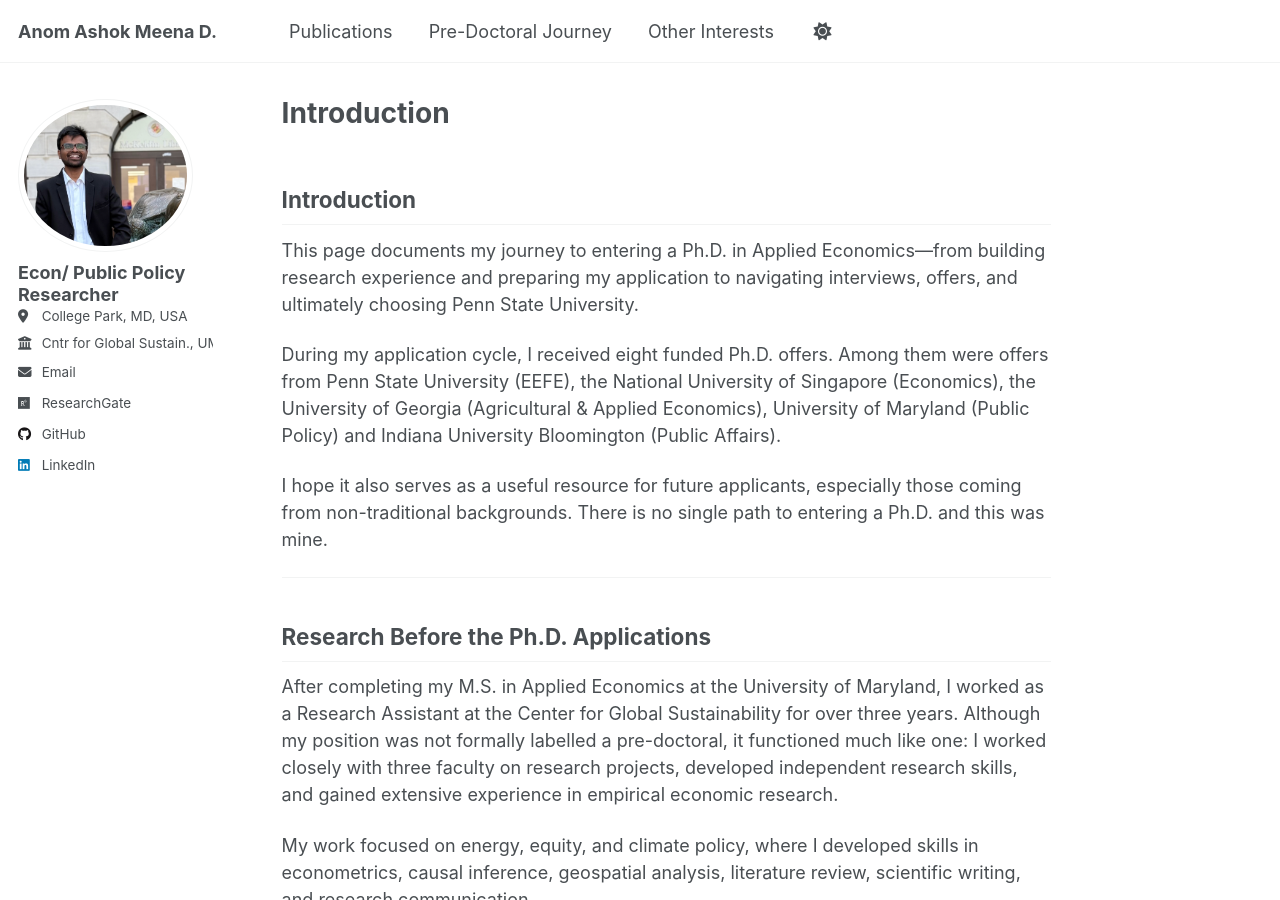
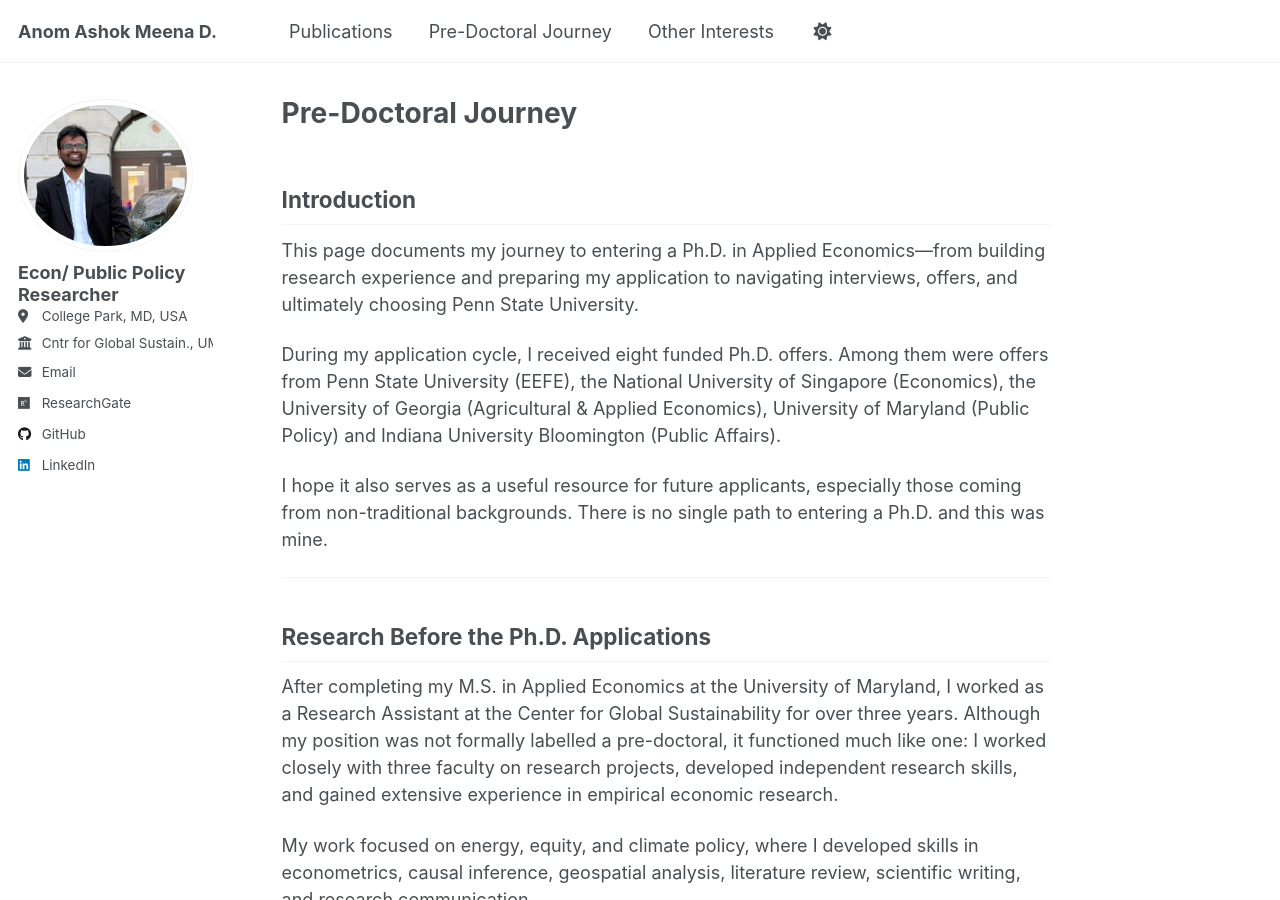
Before and after one commit to anomdule/anomdule.github.io, a Jekyll site: the page built from _pages/predoc-journey.md, in a window 1280 px wide and 900 px high. Built offline with Jekyll 4.4.1, drawn with Linux system fonts in a browser that asks for light colours; our own code applies the rules of GitHub Pages for plain Markdown files; a script that is not in the unit is left out.

Commit message:
Update predoc-journey.md

```diff
--- a/_pages/predoc-journey.md
+++ b/_pages/predoc-journey.md
@@ -1,3 +1,9 @@
+---
+title: "Pre-Doctoral Journey"
+permalink: /predoc-journey/
+author_profile: true
+---
+
 ## Introduction
 
 This page documents my journey to entering a Ph.D. in Applied Economics—from building research experience and preparing my application to navigating interviews, offers, and ultimately choosing Penn State University.
```
